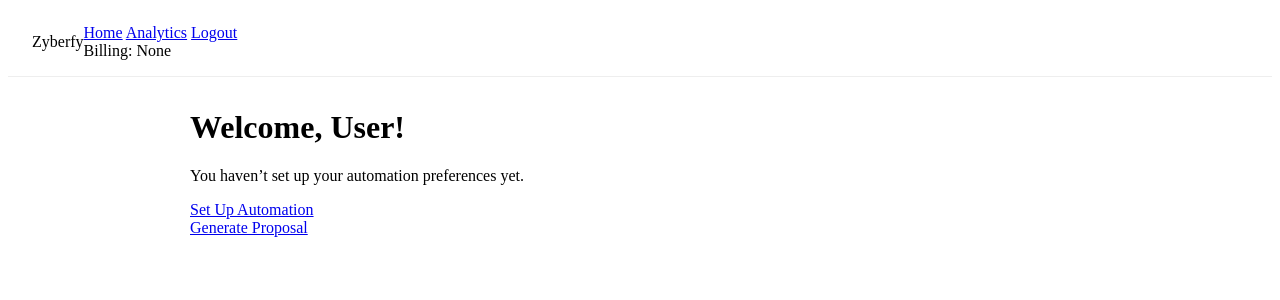
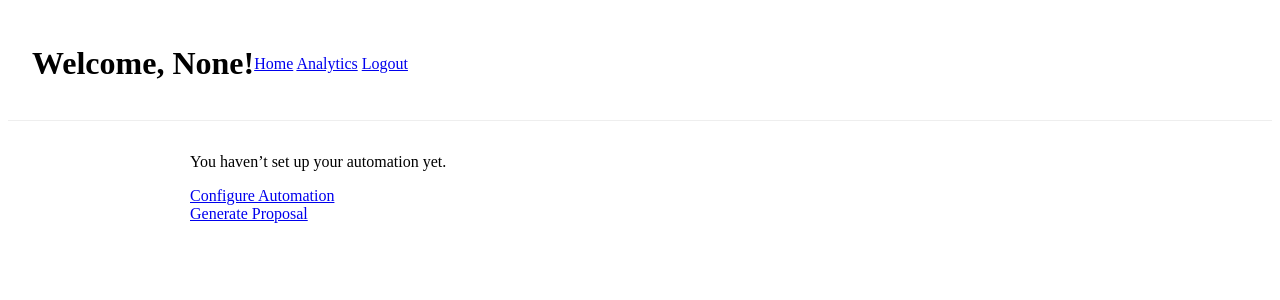
Before and after one commit to MylesGoHam/zyberfy-backend, a Flask app: page /dashboard in a window 1280 px wide. Shown: the top 300 px of the page. Run offline with Flask 3, Linux system fonts and the light colour scheme; a user stored in the database is signed in; data comes from the database, SQL or seed files in the repository; some libraries are stand-ins or nearby versions.

Commit message:
Show automation settings on dashboard & add global styles

```diff
--- a/templates/dashboard.html
+++ b/templates/dashboard.html
@@ -2,52 +2,37 @@
 {% block title %}Dashboard – Zyberfy{% endblock %}
 
 {% block content %}
-  <header>
-    <div class="logo">Zyberfy</div>
-    <div class="hamburger" role="button" aria-label="Menu" tabindex="0">
-      <div class="bar"></div>
-      <div class="bar"></div>
-      <div class="bar"></div>
-    </div>
-    <nav id="dropdown" class="dropdown">
+<header class="site-header">
+  <h1>Welcome, {{ first_name }}!</h1>
+  <nav>
     <a href="{{ url_for('dashboard') }}">Home</a>
     <a href="{{ url_for('analytics') }}">Analytics</a>
     <a href="{{ url_for('logout') }}">Logout</a>
-      <div class="billing-status">Billing: {{ plan_status|capitalize }}</div>
   </nav>
 </header>
 
 <div class="container">
-    <h1>Welcome, {{ first_name or 'User' }}!</h1>
+  <section class="automation-summary">
+    {% if automation_complete %}
+      <h2>Your Automation Settings</h2>
+      <dl>
+        <dt>Tone</dt><dd>{{ automation.tone }}</dd>
+        <dt>Style</dt><dd>{{ automation.style }}</dd>
+        {% if automation.additional_notes %}
+        <dt>Notes</dt><dd>{{ automation.additional_notes }}</dd>
+        {% endif %}
+      </dl>
+      <a class="button" href="{{ url_for('automation_page') }}">Edit Automation</a>
+    {% else %}
+      <div class="empty-state">
+        <p>You haven’t set up your automation yet.</p>
+        <a class="button" href="{{ url_for('automation_page') }}">Configure Automation</a>
+      </div>
+    {% endif %}
+  </section>
 
-    {% if not automation_complete %}
-      <p class="info">You haven’t set up your automation preferences yet.</p>
-      <div class="buttons">
-        <a href="{{ url_for('automation_page') }}" class="btn">Set Up Automation</a>
-      </div>
-    {% else %}
-      <p class="info">✅ Your automation settings are saved.</p>
-    {% endif %}
-
-    <div class="buttons">
-      <a href="{{ url_for('proposal') }}" class="btn">Generate Proposal</a>
-    </div>
+  <section class="generate-proposal">
+    <a class="button-primary" href="{{ url_for('proposal') }}">Generate Proposal</a>
+  </section>
 </div>
 {% endblock %}
-
-{% block scripts %}
-<script>
-  const dd = document.getElementById("dropdown");
-  const hb = document.querySelector(".hamburger");
-  hb.addEventListener("click", () => {
-    const open = getComputedStyle(dd).display !== "none";
-    dd.style.display = open ? "none" : "flex";
-    dd.style.flexDirection = "column";
-  });
-  document.addEventListener("click", e => {
-    if (!dd.contains(e.target) && !hb.contains(e.target)) {
-      dd.style.display = "none";
-    }
-  });
-</script>
-{% endblock %}
```
Lines whose indentation alone changed are shown as unchanged.
